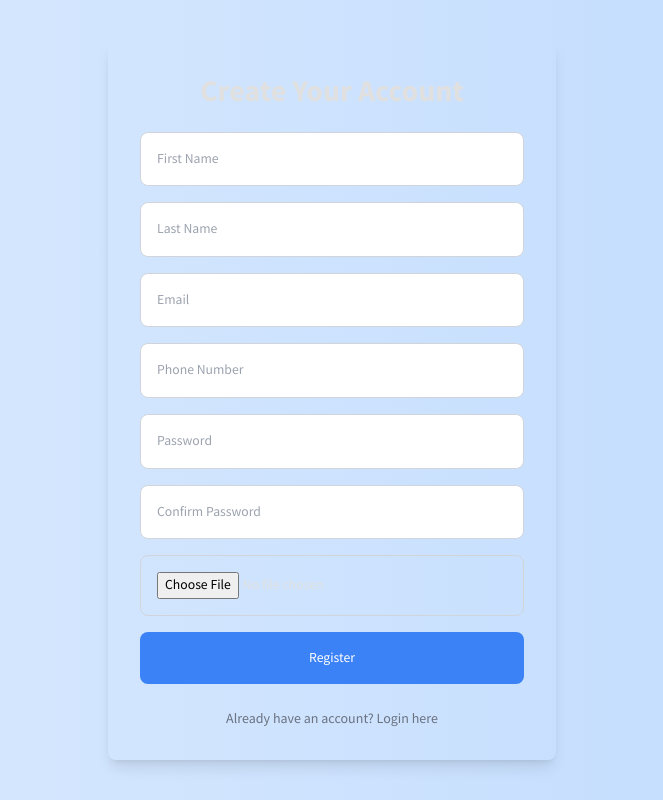
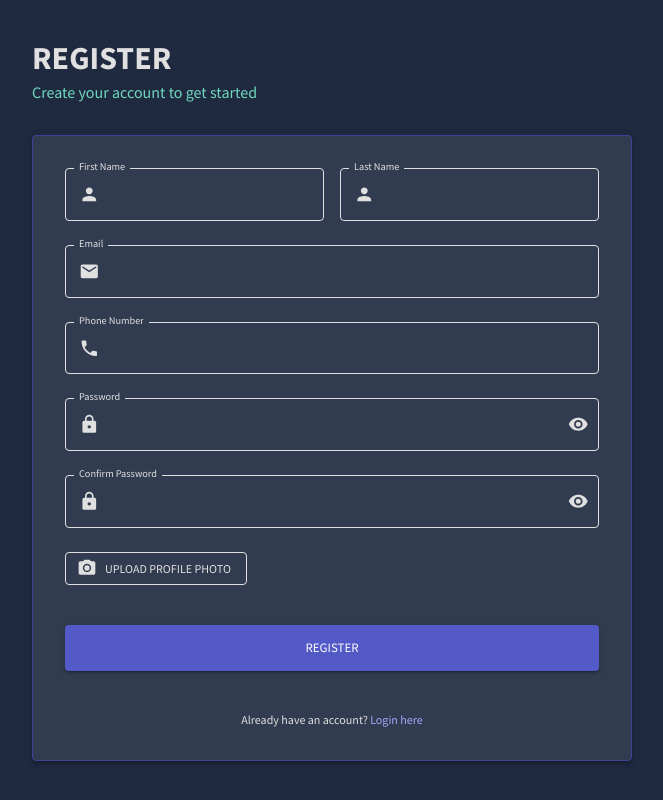
Before and after one commit to ha165/AI-HMIS, a React (Vite) app in the folder react-app/: page /register in a window 1280 px wide. Shown: the whole page, without its empty margins (308-971 px from the left). Built offline with nearby package versions, Linux system fonts and the light colour scheme.

Commit message:
Update Register.jsx

```diff
--- a/react-app/src/Pages/Auth/Register.jsx
+++ b/react-app/src/Pages/Auth/Register.jsx
@@ -4,10 +4,38 @@ import { ToastContainer, toast } from "react-toastify";
 import "react-toastify/dist/ReactToastify.css";
 import { AppContext } from "../../Context/AppContext";
 import { tokens } from "../../../themes";
+import {
+  Box,
+  TextField,
+  Button,
+  Typography,
+  Link,
+  InputAdornment,
+  IconButton,
+  Paper,
+  useTheme,
+  CircularProgress,
+} from "@mui/material";
+import {
+  Visibility,
+  VisibilityOff,
+  Person,
+  Email,
+  Phone,
+  Lock,
+  CameraAlt,
+} from "@mui/icons-material";
+import Header from "../../Components/Header";
 
 export default function Register() {
   const { setToken } = useContext(AppContext);
   const navigate = useNavigate();
+  const theme = useTheme();
+  const colors = tokens(theme.palette.mode);
+  const [showPassword, setShowPassword] = useState(false);
+  const [showConfirmPassword, setShowConfirmPassword] = useState(false);
+  const [isSubmitting, setIsSubmitting] = useState(false);
+
   const [formdata, setFormData] = useState({
     first_name: "",
     last_name: "",
@@ -15,14 +43,56 @@ export default function Register() {
     phone: "",
     password: "",
     password_confirmation: "",
-    profile_photo: "",
+    profile_photo: null,
   });
+
   const [errors, setErrors] = useState({});
-  const themeMode = "dark";
-  const colors = tokens(themeMode);
+
+  const validateForm = () => {
+    const newErrors = {};
+
+    // Required field validation
+    if (!formdata.first_name.trim())
+      newErrors.first_name = ["First name is required"];
+    if (!formdata.last_name.trim())
+      newErrors.last_name = ["Last name is required"];
+
+    // Email validation
+    if (!formdata.email.trim()) {
+      newErrors.email = ["Email is required"];
+    } else if (!/^[^\s@]+@[^\s@]+\.[^\s@]+$/.test(formdata.email)) {
+      newErrors.email = ["Please enter a valid email"];
+    }
+
+    // Phone validation
+    if (!formdata.phone.trim()) newErrors.phone = ["Phone number is required"];
+
+    // Password validation
+    if (!formdata.password) {
+      newErrors.password = ["Password is required"];
+    } else if (formdata.password.length < 6) {
+      newErrors.password = ["Password must be at least 6 characters"];
+    }
+
+    // Password confirmation
+    if (formdata.password !== formdata.password_confirmation) {
+      newErrors.password_confirmation = ["Passwords do not match"];
+    }
+
+    setErrors(newErrors);
+    return Object.keys(newErrors).length === 0;
+  };
 
   async function handleRegister(e) {
     e.preventDefault();
+
+    // Validate form before submission
+    if (!validateForm()) {
+      toast.error("Please fix the errors in the form");
+      return;
+    }
+
+    setIsSubmitting(true);
 
     const formData = new FormData();
     formData.append("first_name", formdata.first_name);
@@ -31,7 +101,7 @@ export default function Register() {
     formData.append("phone", formdata.phone);
     formData.append("password", formdata.password);
     formData.append("password_confirmation", formdata.password_confirmation);
-    formData.append("role", "patient"); // Set default role or allow selection
+    formData.append("role", "patient");
 
     if (formdata.profile_photo) {
       formData.append("profile_photo", formdata.profile_photo);
@@ -43,107 +113,360 @@ export default function Register() {
         body: formData,
       });
 
-      if (!res.ok) throw new Error("Network response was not ok");
+      if (!res.ok) {
+        const errorData = await res.json();
+        throw errorData.errors || new Error("Registration failed");
+      }
 
       const data = await res.json();
-      if (data.errors) {
-        setErrors(data.errors);
-        toast.error("Registration Failed");
-      } else {
       localStorage.setItem("token", data.token);
       localStorage.setItem("role", data.role);
       setToken(data.token);
       toast.success("Registration Successful");
 
-        if (data.role === "admin") {
-          navigate("/")
+      // Redirect based on role
+      navigate(data.role === "admin" ? "/" : "/complete-registration");
+    } catch (error) {
+      if (error.errors) {
+        setErrors(error.errors);
+        toast.error("Registration failed. Please check your inputs.");
       } else {
-          navigate("/complete-registration");
+        toast.error("Something went wrong. Please try again.");
+        console.error("Registration error:", error);
       }
-      }
-    } catch (error) {
-      toast.error("Something went wrong, please try again!");
-      console.error(error);
+    } finally {
+      setIsSubmitting(false);
     }
   }
 
   function handleInputChange(e) {
-    setFormData({ ...formdata, [e.target.name]: e.target.value });
+    const { name, value } = e.target;
+    setFormData({ ...formdata, [name]: value });
+    // Clear error when user types
+    if (errors[name]) {
+      setErrors({ ...errors, [name]: null });
+    }
   }
 
   function handleFileChange(e) {
     setFormData({ ...formdata, profile_photo: e.target.files[0] });
+    if (errors.profile_photo) {
+      setErrors({ ...errors, profile_photo: null });
+    }
   }
 
+  const togglePasswordVisibility = () => setShowPassword(!showPassword);
+  const toggleConfirmPasswordVisibility = () =>
+    setShowConfirmPassword(!showConfirmPassword);
+
   return (
-    <div className="min-h-screen bg-gradient-to-r from-blue-100 to-blue-200 flex items-center justify-center">
-      <div
-        className={`bg-${colors.grey[100]} shadow-lg rounded-lg p-8 w-full max-w-md`}
+    <Box
+      display="flex"
+      justifyContent="center"
+      alignItems="center"
+      minHeight="100vh"
+      sx={{
+        backgroundColor: colors.primary[400],
+        p: 3,
+      }}
     >
-        <h1
-          className={`text-3xl font-bold text-center text-${colors.primary[500]} mb-6`}
+      <Box width="100%" maxWidth="600px">
+        <Header
+          title="REGISTER"
+          subtitle="Create your account to get started"
+        />
+        <Paper
+          elevation={3}
+          sx={{
+            p: 4,
+            mt: 4,
+            backgroundColor: colors.primary[400],
+            border: `1px solid ${colors.blueAccent[700]}`,
+          }}
         >
-          Create Your Account
-        </h1>
-        <form onSubmit={handleRegister} className="flex flex-col space-y-4">
-          {[
-            { name: "first_name", type: "text", placeholder: "First Name" },
-            { name: "last_name", type: "text", placeholder: "Last Name" },
-            { name: "email", type: "email", placeholder: "Email" },
-            { name: "phone", type: "text", placeholder: "Phone Number" },
-            { name: "password", type: "password", placeholder: "Password" },
-            {
-              name: "password_confirmation",
-              type: "password",
-              placeholder: "Confirm Password",
+          <Box
+            component="form"
+            onSubmit={handleRegister}
+            sx={{
+              display: "flex",
+              flexDirection: "column",
+              gap: 3,
+            }}
+          >
+            <Box display="flex" gap={2}>
+              <TextField
+                fullWidth
+                variant="outlined"
+                label="First Name"
+                name="first_name"
+                value={formdata.first_name}
+                onChange={handleInputChange}
+                error={!!errors.first_name}
+                helperText={errors.first_name?.[0]}
+                InputProps={{
+                  startAdornment: (
+                    <InputAdornment position="start">
+                      <Person sx={{ color: colors.grey[100] }} />
+                    </InputAdornment>
+                  ),
+                  style: { color: colors.grey[100] },
+                }}
+                sx={textFieldStyles(colors)}
+              />
+              <TextField
+                fullWidth
+                variant="outlined"
+                label="Last Name"
+                name="last_name"
+                value={formdata.last_name}
+                onChange={handleInputChange}
+                error={!!errors.last_name}
+                helperText={errors.last_name?.[0]}
+                InputProps={{
+                  startAdornment: (
+                    <InputAdornment position="start">
+                      <Person sx={{ color: colors.grey[100] }} />
+                    </InputAdornment>
+                  ),
+                  style: { color: colors.grey[100] },
+                }}
+                sx={textFieldStyles(colors)}
+              />
+            </Box>
+
+            <TextField
+              fullWidth
+              variant="outlined"
+              label="Email"
+              name="email"
+              type="email"
+              value={formdata.email}
+              onChange={handleInputChange}
+              error={!!errors.email}
+              helperText={errors.email?.[0]}
+              InputProps={{
+                startAdornment: (
+                  <InputAdornment position="start">
+                    <Email sx={{ color: colors.grey[100] }} />
+                  </InputAdornment>
+                ),
+                style: { color: colors.grey[100] },
+              }}
+              sx={textFieldStyles(colors)}
+            />
+
+            <TextField
+              fullWidth
+              variant="outlined"
+              label="Phone Number"
+              name="phone"
+              value={formdata.phone}
+              onChange={handleInputChange}
+              error={!!errors.phone}
+              helperText={errors.phone?.[0]}
+              InputProps={{
+                startAdornment: (
+                  <InputAdornment position="start">
+                    <Phone sx={{ color: colors.grey[100] }} />
+                  </InputAdornment>
+                ),
+                style: { color: colors.grey[100] },
+              }}
+              sx={textFieldStyles(colors)}
+            />
+
+            <TextField
+              fullWidth
+              variant="outlined"
+              label="Password"
+              name="password"
+              type={showPassword ? "text" : "password"}
+              value={formdata.password}
+              onChange={handleInputChange}
+              error={!!errors.password}
+              helperText={errors.password?.[0]}
+              InputProps={{
+                startAdornment: (
+                  <InputAdornment position="start">
+                    <Lock sx={{ color: colors.grey[100] }} />
+                  </InputAdornment>
+                ),
+                endAdornment: (
+                  <InputAdornment position="end">
+                    <IconButton
+                      onClick={togglePasswordVisibility}
+                      edge="end"
+                      sx={{ color: colors.grey[100] }}
+                    >
+                      {showPassword ? <VisibilityOff /> : <Visibility />}
+                    </IconButton>
+                  </InputAdornment>
+                ),
+                style: { color: colors.grey[100] },
+              }}
+              sx={textFieldStyles(colors)}
+            />
+
+            <TextField
+              fullWidth
+              variant="outlined"
+              label="Confirm Password"
+              name="password_confirmation"
+              type={showConfirmPassword ? "text" : "password"}
+              value={formdata.password_confirmation}
+              onChange={handleInputChange}
+              error={!!errors.password_confirmation}
+              helperText={errors.password_confirmation?.[0]}
+              InputProps={{
+                startAdornment: (
+                  <InputAdornment position="start">
+                    <Lock sx={{ color: colors.grey[100] }} />
+                  </InputAdornment>
+                ),
+                endAdornment: (
+                  <InputAdornment position="end">
+                    <IconButton
+                      onClick={toggleConfirmPasswordVisibility}
+                      edge="end"
+                      sx={{ color: colors.grey[100] }}
+                    >
+                      {showConfirmPassword ? <VisibilityOff /> : <Visibility />}
+                    </IconButton>
+                  </InputAdornment>
+                ),
+                style: { color: colors.grey[100] },
+              }}
+              sx={textFieldStyles(colors)}
+            />
+
+            <Box>
+              <Button
+                variant="outlined"
+                component="label"
+                startIcon={<CameraAlt />}
+                disabled={isSubmitting}
+                sx={{
+                  color: colors.grey[100],
+                  borderColor: colors.grey[100],
+                  "&:hover": {
+                    borderColor: colors.blueAccent[300],
                   },
-          ].map((input) => (
-            <div key={input.name} className="flex flex-col">
-              <input
-                type={input.type}
-                name={input.name}
-                placeholder={input.placeholder}
-                value={formdata[input.name]}
-                onChange={handleInputChange}
-                className="input-field w-full p-4 border border-gray-300 rounded-lg focus:outline-none focus:ring-2 focus:ring-blue-500 text-gray-500"
-              />
-              {errors[input.name] && (
-                <p className="error-text text-red-600">
-                  {errors[input.name][0]}
-                </p>
-              )}
-            </div>
-          ))}
-
+                  "&:disabled": {
+                    borderColor: colors.grey[700],
+                    color: colors.grey[700],
+                  },
+                }}
+              >
+                Upload Profile Photo
                 <input
                   type="file"
-            name="profile_photo"
+                  hidden
                   accept="image/*"
                   onChange={handleFileChange}
-            className="file-input w-full p-4 border border-gray-300 rounded-lg focus:outline-none focus:ring-2 focus:ring-blue-500"
                 />
+              </Button>
               {errors.profile_photo && (
-            <p className="error-text text-red-600">{errors.profile_photo[0]}</p>
+                <Typography color="error" variant="caption" display="block">
+                  {errors.profile_photo[0]}
+                </Typography>
               )}
+              {formdata.profile_photo && (
+                <Typography
+                  variant="caption"
+                  color={colors.grey[100]}
+                  display="block"
+                  mt={1}
+                >
+                  {formdata.profile_photo.name}
+                </Typography>
+              )}
+            </Box>
 
-          <button
+            <Button
               type="submit"
-            className="btn-primary w-full p-4 bg-blue-500 text-white rounded-lg hover:bg-blue-600"
+              variant="contained"
+              size="large"
+              disabled={isSubmitting}
+              sx={{
+                backgroundColor: colors.blueAccent[600],
+                "&:hover": {
+                  backgroundColor: colors.blueAccent[700],
+                },
+                "&:disabled": {
+                  backgroundColor: colors.grey[700],
+                },
+                py: 1.5,
+                mt: 2,
+              }}
             >
-            Register
-          </button>
-        </form>
-        <p className="mt-6 text-center text-gray-500 text-sm">
+              {isSubmitting ? (
+                <Box display="flex" alignItems="center" justifyContent="center">
+                  <CircularProgress
+                    size={24}
+                    sx={{ color: colors.grey[100], mr: 2 }}
+                  />
+                  Registering...
+                </Box>
+              ) : (
+                "Register"
+              )}
+            </Button>
+
+            <Typography
+              variant="body2"
+              color={colors.grey[100]}
+              textAlign="center"
+              mt={2}
+            >
               Already have an account?{" "}
-          <a
+              <Link
                 href="/login"
-            className={`text-${colors.primary[500]} hover:underline`}
+                color={colors.blueAccent[300]}
+                underline="hover"
+                sx={{ "&:hover": { color: colors.blueAccent[500] } }}
               >
                 Login here
-          </a>
-        </p>
-      </div>
-      <ToastContainer />
-    </div>
+              </Link>
+            </Typography>
+          </Box>
+        </Paper>
+      </Box>
+      <ToastContainer
+        position="top-right"
+        autoClose={5000}
+        hideProgressBar={false}
+        newestOnTop={false}
+        closeOnClick
+        rtl={false}
+        pauseOnFocusLoss
+        draggable
+        pauseOnHover
+        theme={theme.palette.mode}
+      />
+    </Box>
   );
 }
+
+// Helper function for consistent text field styles
+const textFieldStyles = (colors) => ({
+  "& .MuiOutlinedInput-root": {
+    "& fieldset": {
+      borderColor: colors.grey[100],
+    },
+    "&:hover fieldset": {
+      borderColor: colors.blueAccent[300],
+    },
+    "&.Mui-focused fieldset": {
+      borderColor: colors.blueAccent[500],
+    },
+  },
+  "& .MuiInputLabel-root": {
+    color: colors.grey[100],
+    "&.Mui-focused": {
+      color: colors.blueAccent[300],
+    },
+  },
+  "& .MuiFormHelperText-root": {
+    color: colors.redAccent[400],
+  },
+});
```
Lines whose indentation alone changed are shown as unchanged.
